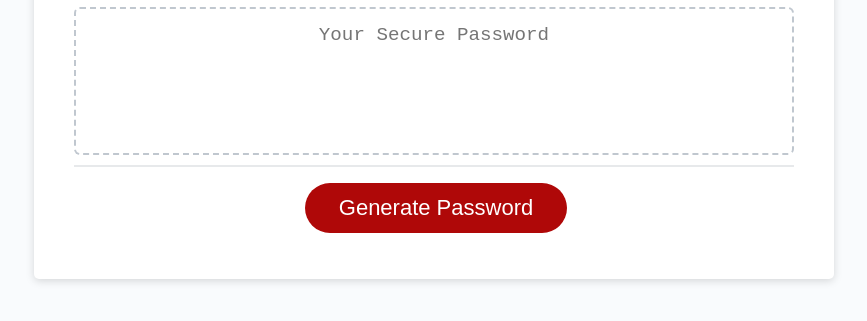
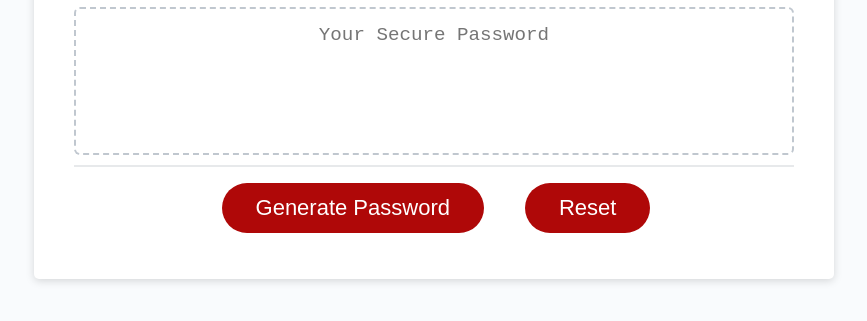
Before and after one commit to JordonBobo/PasswordGen01, a plain HTML site: page index.html in a window 1280 px wide. Shown: the part 241-562 px from the top of the page, without its empty margins (206-1073 px from the left). Drawn offline with Linux system fonts and the light colour scheme.

Commit message:
added refresh button workaround

```diff
--- a/index.html
+++ b/index.html
@@ -26,7 +26,9 @@
         </div>
         <div class="card-footer">
           <button id="generate" class="btn">Generate Password</button>
+          <button id="reset" class="btn" onclick="location.reload()"> Reset</button>
         </div>
+
       </div>
     </div>
     <script src="script.js"></script>
```
Also changed, not shown: script.js (+21 -0 lines).
